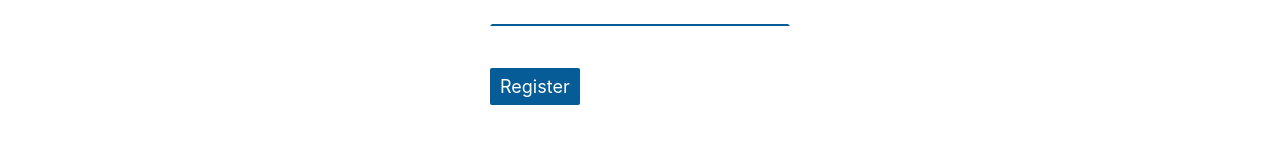
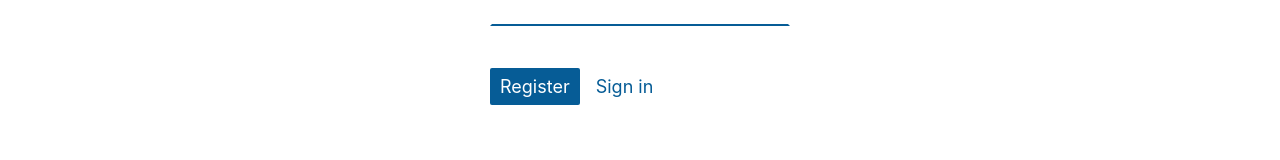
Before and after one commit to pyc4life/project-1, a React (Create React App) app in the folder client/: page /register in a window 1280 px wide. Shown: the part 448-608 px from the top of the page. Built offline with nearby package versions, Linux system fonts and the light colour scheme.

Commit message:
added additional link to sign in if already register

```diff
--- a/client/src/components/Register/RegisterView.js
+++ b/client/src/components/Register/RegisterView.js
@@ -1,4 +1,5 @@
 import React from 'react';
+import { Link } from 'react-router-dom';
 
 import FormControl from '../shared/FormControl';
 import MainButton from '../shared/Button/MainButton';
@@ -47,6 +48,13 @@ const RegisterView = ({
                     text='Register'
                     onClickHandler={onSubmitHandler}
                 />
+
+                <Link
+                    className="already-register"
+                    to="/login"
+                >
+                    <span>Sign in</span>
+                </Link>
             </form>
         </div>
     </section>
--- a/client/src/components/Register/RegisterView.scss
+++ b/client/src/components/Register/RegisterView.scss
@@ -14,6 +14,18 @@
 		.register-form {
 			margin: 15px auto;
 			width: 60%;
+
+			.already-register {
+				margin-left: 10px;
+				color: $secondary-color;
+				padding: 5px;
+				border: 1px solid transparent;
+				transition: all 0.2s ease-in;
+
+				&:hover {
+					border-bottom: 1px solid $secondary-color;
+				}
+			}
 		}
 	}
 }
```
